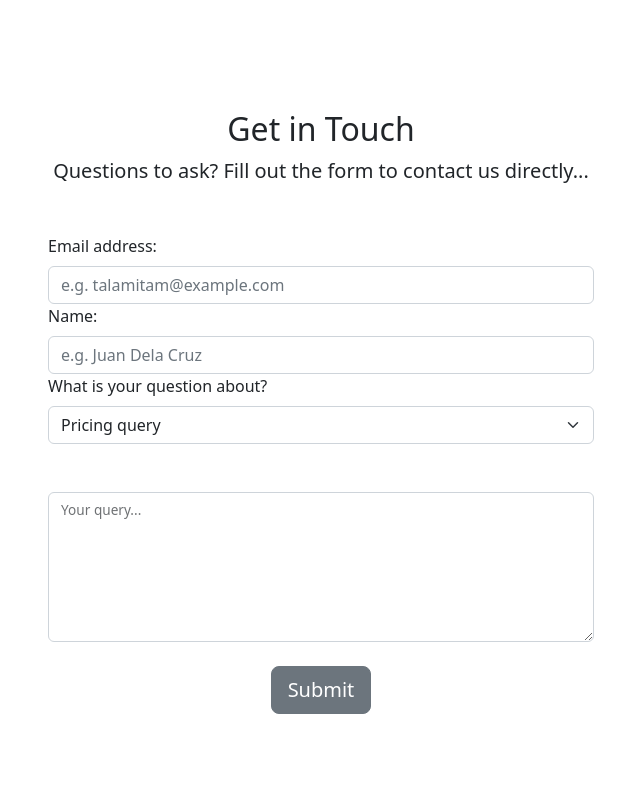
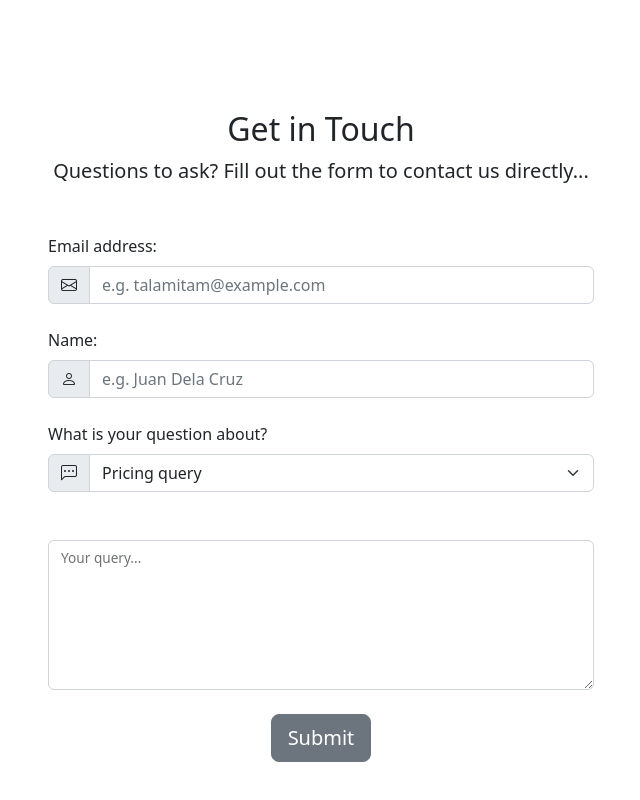
Before and after one commit to DAnoche/WD32P-MP1, a website built with webpack: page app/index.html in a window 1280 px wide. Shown: the part 4831-5631 px from the top of the page, without its empty margins (319-959 px from the left). Built offline with nearby package versions, Linux system fonts and the light colour scheme.

Commit message:
Add input groups at the beginning of labels

```diff
--- a/app/index.html
+++ b/app/index.html
@@ -351,29 +351,44 @@
           <div class="col-lg-6">
             <form>
               <label for="email" class="form-label">Email address:</label>
+              <div class="mb-4 input-group">
+                <span class="input-group-text"
+                  ><i class="bi bi-envelope"></i
+                ></span>
                 <input
                   type="email"
                   class="form-control"
                   id="email"
                   placeholder="e.g. talamitam@example.com"
                 />
+              </div>
 
               <label for="name" class="form-label">Name:</label>
+              <div class="mb-4 input-group">
+                <span class="input-group-text"
+                  ><i class="bi bi-person"></i
+                ></span>
                 <input
                   type="text"
                   class="form-control"
                   id="name"
                   placeholder="e.g. Juan Dela Cruz"
                 />
+              </div>
 
               <label for="subject" class="form-label"
                 >What is your question about?</label
               >
+              <div class="mb-4 input-group">
+                <span class="input-group-text"
+                  ><i class="bi bi-chat-left-dots"></i
+                ></span>
                 <select class="form-select" id="subject">
                   <option value="pricing" selected>Pricing query</option>
                   <option value="tourGuide">Tour Guide query</option>
                   <option value="other">Other query</option>
                 </select>
+              </div>
 
               <!-- Floating text area -->
               <div class="form-floating mb-4 mt-5">
```
Lines whose indentation alone changed are shown as unchanged.
